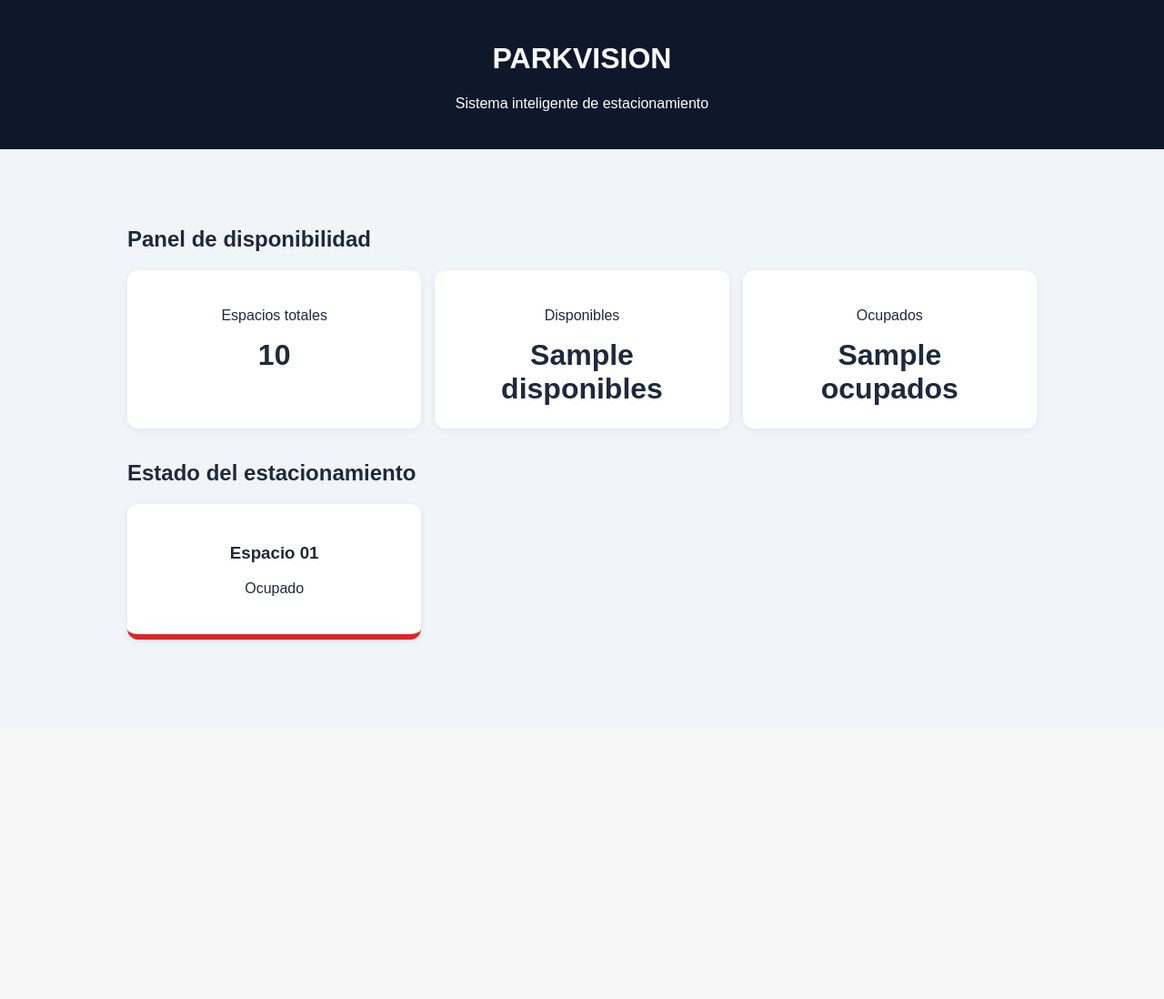
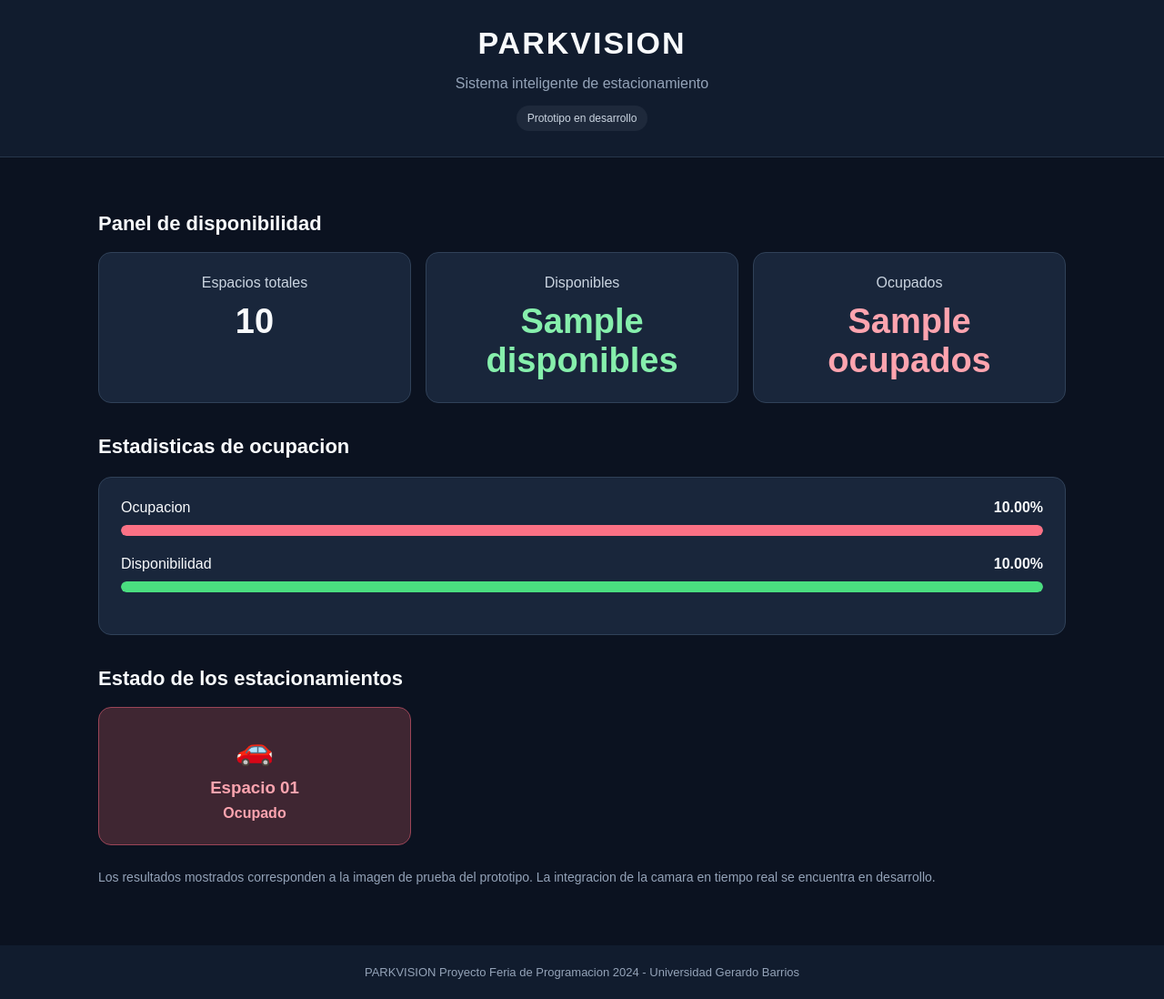
Before and after one commit to elizabethortez02-bot/PARKVISION, a Flask app: template templates/index.html in a window 1280 px wide. Shown: the whole page at 91% size. Before the commit the page ends 706 px from the top, so only its background shows below. Run offline with Flask 3, Linux system fonts and the light colour scheme; the template is opened without the code that fills it: most values are stand-ins (such as "Sample title", 1, 10 or a date in 2020).

Commit message:
Mejorarando la interfaz web y mostrando estadisticas de ocupacion

```diff
--- a/templates/index.html
+++ b/templates/index.html
@@ -3,66 +3,179 @@
 <head>
     <meta charset="UTF-8">
     <meta name="viewport" content="width=device-width, initial-scale=1.0">
-<title>PARKVISION - Estacionamiento inteligente</title>
+    <title>PARKVISION Estacionamiento inteligente</title>
     <style>
+        * {
+            box-sizing: border-box;
+        }
         body {
             margin: 0;
             font-family: Arial, sans-serif;
-            background: #f1f5f9;
-            color: #1e293b;
+            background: #0b1220;
+            color: #f8fafc;
         }
-
         header {
-            background: #0f172a;
-            color: white;
-            padding: 25px;
+            background: #111c2e;
+            padding: 28px 20px;
+            text-align: center;
+            border-bottom: 1px solid #26364b;
+        }
+        header h1 {
+            margin: 0;
+            font-size: 34px;
+            letter-spacing: 2px;
+        }
+        header p {
+            color: #94a3b8;
+            margin-bottom: 0;
+        }
+        main {
+            max-width: 1100px;
+            margin: 0 auto;
+            padding: 25px 18px 50px;
+        }
+        h2 {
+            margin-top: 35px;
+            margin-bottom: 18px;
+            font-size: 22px;
+        }
+        .etiqueta {
+            display: inline-block;
+            padding: 7px 12px;
+            background: #1e293b;
+            color: #cbd5e1;
+            border-radius: 20px;
+            font-size: 12px;
+            margin-top: 15px;
+        }
+        .resumen {
+            display: grid;
+            grid-template-columns: repeat(3, 1fr);
+            gap: 16px;
+        }
+        .tarjeta {
+            background: #19263b;
+            border: 1px solid #304158;
+            border-radius: 14px;
+            padding: 24px 15px;
             text-align: center;
         }
-
-        main {
-            max-width: 1000px;
-            margin: 30px auto;
-            padding: 20px;
+        .tarjeta p {
+            color: #cbd5e1;
+            margin: 0 0 12px;
         }
-
-        .resumen, .espacios {
+        .numero {
+            font-size: 38px;
+            font-weight: bold;
+        }
+        .verde {
+            color: #86efac;
+        }
+        .rojo {
+            color: #fda4af;
+        }
+        .porcentajes {
+            background: #19263b;
+            border: 1px solid #304158;
+            border-radius: 14px;
+            padding: 24px;
+            margin-top: 20px;
+        }
+        .fila-porcentaje {
+            display: flex;
+            justify-content: space-between;
+            gap: 12px;
+            margin-bottom: 10px;
+        }
+        .barra {
+            background: #334155;
+            height: 12px;
+            border-radius: 20px;
+            overflow: hidden;
+            margin-bottom: 22px;
+        }
+        .progreso {
+            height: 100%;
+            border-radius: 20px;
+        }
+        .progreso-ocupacion {
+            background: #fb7185;
+        }
+        .progreso-disponibilidad {
+            background: #4ade80;
+        }
+        .espacios {
             display: grid;
             grid-template-columns: repeat(3, 1fr);
-            gap: 15px;
+            gap: 16px;
         }
-
-        .tarjeta, .espacio {
-            background: white;
-            padding: 25px;
-            border-radius: 12px;
+        .espacio {
+            border-radius: 14px;
+            padding: 25px 15px;
             text-align: center;
-            box-shadow: 0 2px 8px #0001;
+            border: 1px solid;
         }
-
-        .numero {
-            font-size: 32px;
+        .espacio h3 {
+            margin: 12px 0 8px;
+        }
+        .espacio p {
+            margin: 0;
             font-weight: bold;
         }
-
+        .espacio .icono {
+            font-size: 34px;
+        }
         .libre {
-            border-bottom: 6px solid #16a34a;
+            background: #173d36;
+            border-color: #287b62;
+            color: #86efac;
         }
-
         .ocupado {
-            border-bottom: 6px solid #dc2626;
+            background: #3f2632;
+            border-color: #9b4557;
+            color: #fda4af;
         }
-
-        .reservado {
-            border-bottom: 6px solid #f59e0b;
+        .nota {
+            color: #94a3b8;
+            line-height: 1.6;
+            font-size: 14px;
+            margin-top: 24px;
         }
-
-        h2 {
-            margin-top: 35px;
+        footer {
+            text-align: center;
+            padding: 22px;
+            background: #111c2e;
+            color: #94a3b8;
+            font-size: 13px;
         }
-
-        @media (max-width: 600px) {
-            .resumen, .espacios {
+        @media (max-width: 700px) {
+            .resumen {
+                grid-template-columns: repeat(3, 1fr);
+                gap: 8px;
+            }
+            .tarjeta {
+                padding: 18px 6px;
+            }
+            .tarjeta p {
+                font-size: 12px;
+            }
+            .numero {
+                font-size: 28px;
+            }
+            .espacios {
                 grid-template-columns: repeat(2, 1fr);
+                gap: 10px;
+            }
+            .espacio {
+                padding: 20px 8px;
+            }
+            header h1 {
+                font-size: 28px;
+            }
+        }
+        @media (max-width: 360px) {
+            .resumen {
+                grid-template-columns: 1fr;
             }
         }
     </style>
@@ -72,6 +185,7 @@
 <header>
     <h1>PARKVISION</h1>
     <p>Sistema inteligente de estacionamiento</p>
+    <span class="etiqueta">Prototipo en desarrollo</span>
 </header>
 
 <main>
@@ -82,30 +196,62 @@
             <p>Espacios totales</p>
             <div class="numero">{{ total }}</div>
         </div>
+
         <div class="tarjeta">
             <p>Disponibles</p>
-<div class="numero">{{ disponibles }}</div>
+            <div class="numero verde">{{ disponibles }}</div>
         </div>
 
         <div class="tarjeta">
             <p>Ocupados</p>
-<div class="numero">{{ ocupados }}</div>
+            <div class="numero rojo">{{ ocupados }}</div>
         </div>
     </section>
 
-    <h2>Estado del estacionamiento</h2>
+    <h2>Estadisticas de ocupacion</h2>
 
+    <section class="porcentajes">
+        <div class="fila-porcentaje">
+            <span>Ocupacion</span>
+            <strong>{{ "%.2f"|format(porcentaje_ocupacion) }}%</strong>
+        </div>
+
+        <div class="barra">
+            <div class="progreso progreso-ocupacion" style="width: {{ porcentaje_ocupacion }}%;"></div>
+        </div>
+
+        <div class="fila-porcentaje">
+            <span>Disponibilidad</span>
+            <strong>{{ "%.2f"|format(porcentaje_disponibilidad) }}%</strong>
+        </div>
+
+        <div class="barra">
+            <div class="progreso progreso-disponibilidad" style="width: {{ porcentaje_disponibilidad }}%;"></div>
+        </div>
+    </section>
+
+    <h2>Estado de los estacionamientos</h2>
 
     <section class="espacios">
         {% for ocupado in estados %}
         <div class="espacio {{ 'ocupado' if ocupado else 'libre' }}">
-        <h3>Espacio {{ '%02d' | format(loop.index) }}</h3>
+            <div class="icono" aria-hidden="true">🚗</div>
+            <h3>Espacio {{ "%02d"|format(loop.index) }}</h3>
             <p>{{ 'Ocupado' if ocupado else 'Libre' }}</p>
         </div>
         {% endfor %}
     </section>
 
+    <p class="nota">
+        Los resultados mostrados corresponden a la imagen de prueba
+        del prototipo. La integracion de la camara en tiempo real
+        se encuentra en desarrollo.
+    </p>
 </main>
+
+<footer>
+    PARKVISION Proyecto Feria de Programacion 2024 - Universidad Gerardo Barrios
+</footer>
 
 </body>
 </html>
```
Lines whose indentation alone changed are shown as unchanged.
